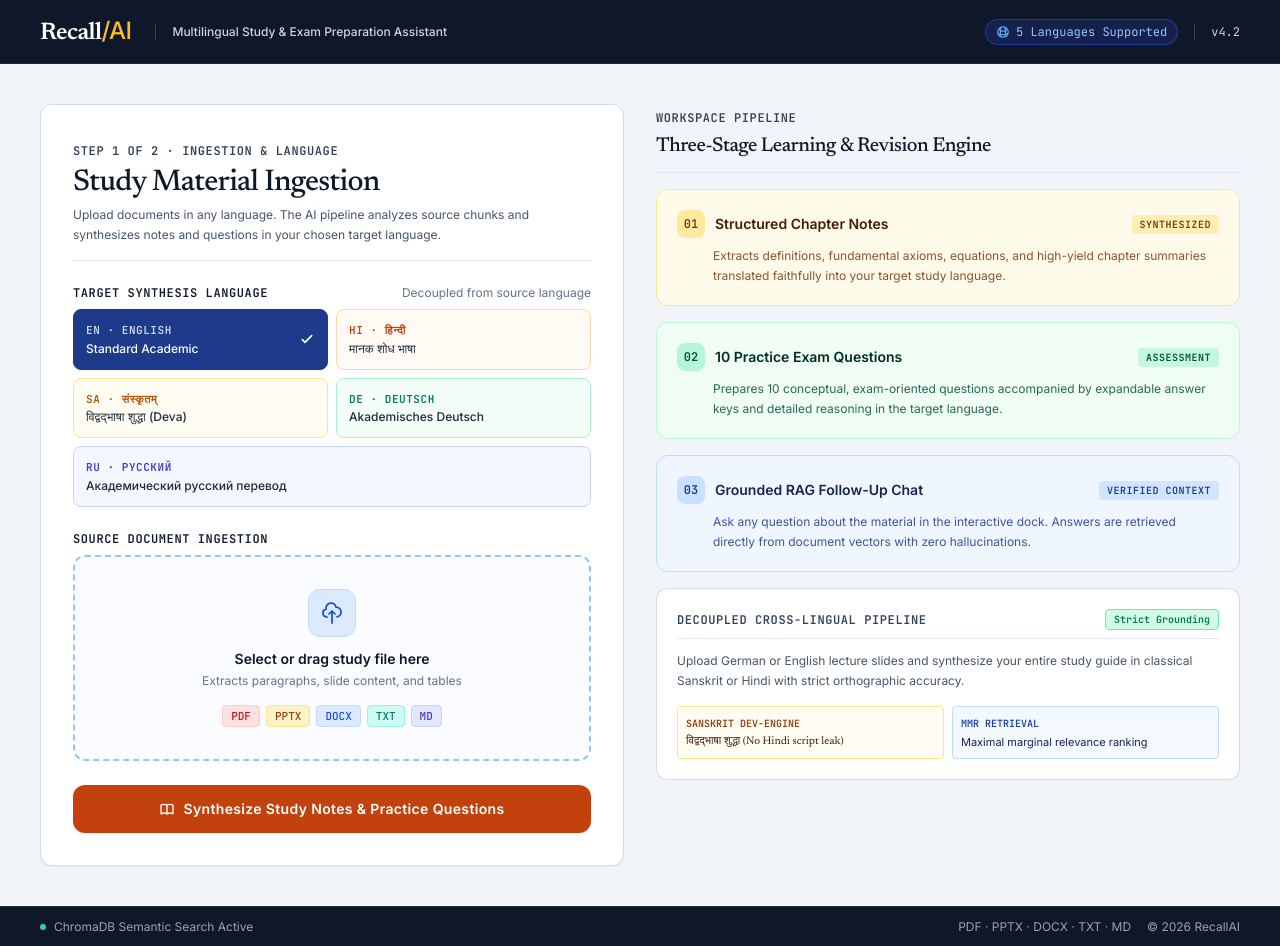
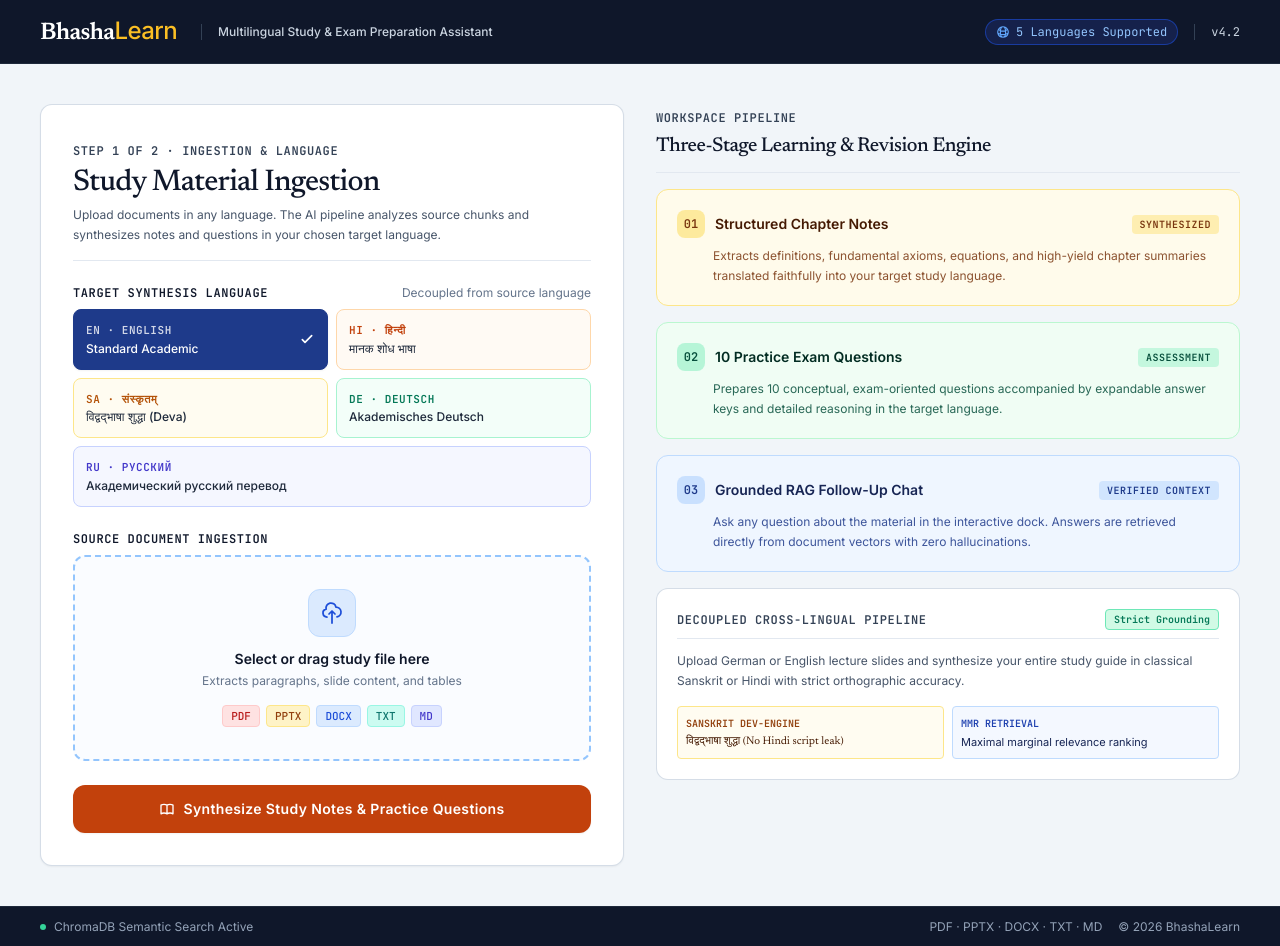
Before and after one commit to kunnalsinngh14/Bhasha-Learn, a Flask app: page / in a window 1280 px wide. Run offline with Flask 3, Linux system fonts and the light colour scheme; some libraries are stand-ins or nearby versions.

Commit message:
chore(branding): rename application from RecallAI to BhashaLearn across templates, backend, and documentation

```diff
--- a/main.py
+++ b/main.py
@@ -308,7 +308,7 @@ def _format_user_error(exc: Exception, default_message: str) -> str:
     err_lower = err_str.lower()
 
     if "gemini_api_key is missing" in err_lower or "api_key is missing" in err_lower:
-        return "Gemini API key is missing. Please add your GEMINI_API_KEY to the .env file in the RecallAI folder."
+        return "Gemini API key is missing. Please add your GEMINI_API_KEY to the .env file in the BhashaLearn folder."
     if "api_key_invalid" in err_lower or "invalid api key" in err_lower or "unauthorized" in err_lower or "permission_denied" in err_lower:
         return "Gemini API authentication failed (Invalid API Key). Please verify your GEMINI_API_KEY in the .env file."
     if "429" in err_str or "rate limit" in err_lower or "resource_exhausted" in err_lower or "quota" in err_lower:
--- a/templates/index.html
+++ b/templates/index.html
@@ -3,7 +3,7 @@
 <head>
     <meta charset="UTF-8">
     <meta name="viewport" content="width=device-width, initial-scale=1.0">
-    <title>RecallAI — Multilingual Study &amp; Research Workspace</title>
+    <title>BhashaLearn — Multilingual Study &amp; Research Workspace</title>
     <link rel="preconnect" href="https://fonts.googleapis.com">
     <link rel="preconnect" href="https://fonts.gstatic.com" crossorigin>
     <link href="https://fonts.googleapis.com/css2?family=Inter:wght@300;400;500;600;700&family=Newsreader:ital,opsz,wght@0,6..72,400;0,6..72,500;0,6..72,600;1,6..72,400&family=JetBrains+Mono:wght@400;500;600&display=swap" rel="stylesheet">
@@ -44,7 +44,7 @@
     <header class="w-full bg-[#0f172a] border-b border-slate-800 px-6 lg:px-10 h-16 flex items-center justify-between z-20 shrink-0 text-white">
         <div class="flex items-center space-x-6">
             <a href="/" class="flex items-center space-x-3 text-white text-decoration-none">
-                <span class="font-serif text-2xl font-semibold tracking-tight text-white">Recall<span class="font-sans font-medium text-amber-400">/AI</span></span>
+                <span class="font-serif text-2xl font-semibold tracking-tight text-white">Bhasha<span class="font-sans font-medium text-amber-400">Learn</span></span>
             </a>
             <span class="hidden sm:inline text-xs font-medium text-slate-300 border-l border-slate-700 pl-4">
                 Multilingual Study &amp; Exam Preparation Assistant
@@ -344,7 +344,7 @@
         </div>
         <div class="flex items-center space-x-4">
             <span class="text-slate-400">PDF · PPTX · DOCX · TXT · MD</span>
-            <span>© 2026 RecallAI</span>
+            <span>© 2026 BhashaLearn</span>
         </div>
     </footer>
 
--- a/templates/result.html
+++ b/templates/result.html
@@ -3,7 +3,7 @@
 <head>
     <meta charset="UTF-8">
     <meta name="viewport" content="width=device-width, initial-scale=1.0">
-    <title>RecallAI — Study Guide &amp; Research Workspace</title>
+    <title>BhashaLearn — Study Guide &amp; Research Workspace</title>
     <link rel="preconnect" href="https://fonts.googleapis.com">
     <link rel="preconnect" href="https://fonts.gstatic.com" crossorigin>
     <link href="https://fonts.googleapis.com/css2?family=Inter:wght@300;400;500;600;700&family=Newsreader:ital,opsz,wght@0,6..72,400;0,6..72,500;0,6..72,600;1,6..72,400&family=JetBrains+Mono:wght@400;500;600&display=swap" rel="stylesheet">
@@ -155,7 +155,7 @@
     <header class="w-full bg-[#0f172a] border-b border-slate-800 px-6 lg:px-10 h-16 flex items-center justify-between z-20 shrink-0 sticky top-0 text-white">
         <div class="flex items-center space-x-4">
             <a href="/" class="flex items-center space-x-2 text-white text-decoration-none">
-                <span class="font-serif text-2xl font-semibold tracking-tight text-white">Recall<span class="font-sans font-medium text-amber-400">/AI</span></span>
+                <span class="font-serif text-2xl font-semibold tracking-tight text-white">Bhasha<span class="font-sans font-medium text-amber-400">Learn</span></span>
             </a>
             <div class="h-4 w-px bg-slate-700"></div>
             <div class="flex items-center gap-2">
@@ -294,7 +294,7 @@
             <span>ChromaDB MMR Vector Search Active</span>
         </div>
         <div>
-            <span>© 2026 RecallAI</span>
+            <span>© 2026 BhashaLearn</span>
         </div>
     </footer>
 
```
Also changed, not shown: templates/error.html (+4 -4 lines), README.md.
